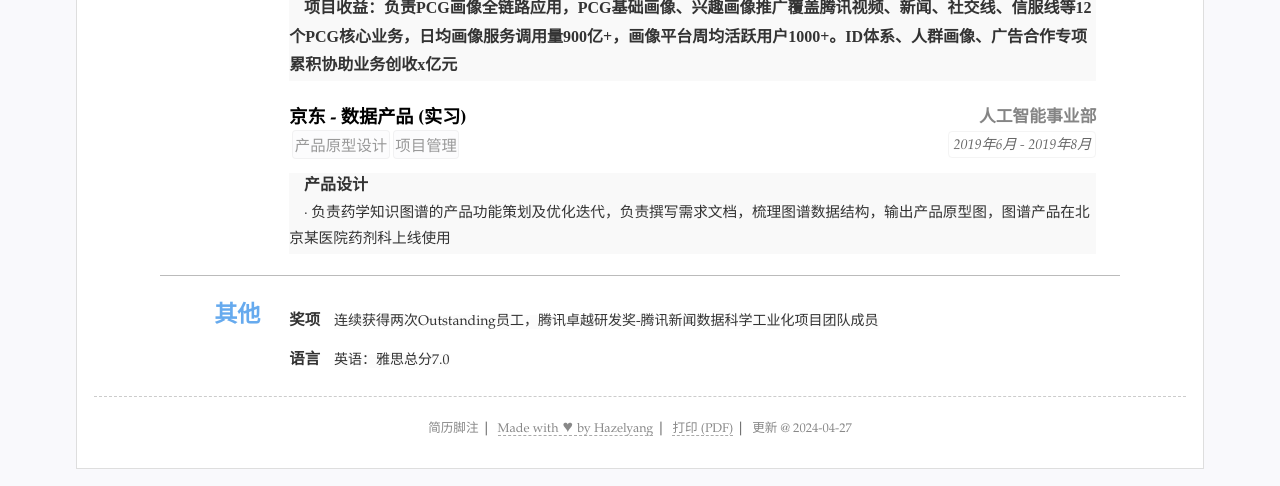
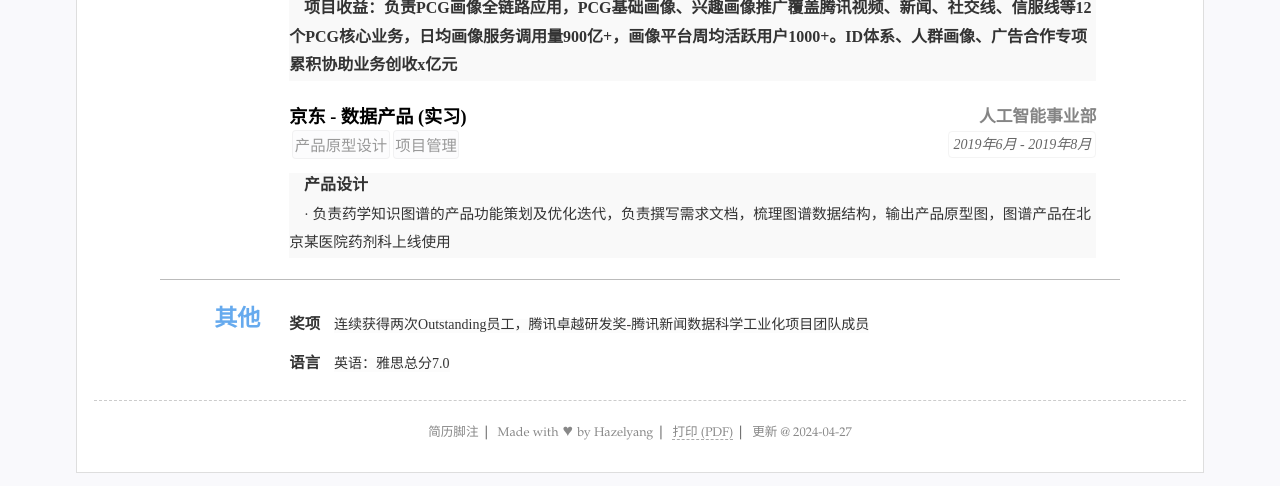
Before and after one commit to kuailexiaoshenxian/cn-wx-cv, a Jekyll site: the page built from index.html, in a window 1280 px wide. Shown: the part 1733-2219 px from the top of the page. Built offline with Jekyll 4.4.1, drawn with Linux system fonts in a browser that asks for light colours.

Commit message:
Update resume.yml

```diff
--- a/_data/resume.yml
+++ b/_data/resume.yml
@@ -125,16 +125,16 @@ main: #简历主要内容，
             <br>  &nbsp &nbsp
             <font face="等线"><font size=3><strong>项目收益：负责PCG画像全链路应用，PCG基础画像、兴趣画像推广覆盖腾讯视频、新闻、社交线、信服线等12个PCG核心业务，日均画像服务调用量900亿+，画像平台周均活跃用户1000+。ID体系、人群画像、广告合作专项累积协助业务创收x亿元 </strong></font></font>
 
-  - title: 京东 - 数据产品 (实习)
-    sub:  人工智能事业部
-    duration: "2019年6月 - 2019年8月"
+  - title: <font face="华文细黑黑体">京东 - 数据产品 (实习)</font>
+    sub:  <font face="楷体">人工智能事业部 </font>
+    duration: <font face="汉仪楷体">2019年6月 - 2019年8月</font>
     tags:
-    - 产品原型设计
+    - <font face="黑体">产品原型设计</font>
     # - 数据可视化
-    - 项目管理
+    - <font face="黑体">项目管理</font>
     # summary: 职务或者工作总结(自动折叠)
     detail: <font size=3><strong>产品设计</strong></font> <br>  &nbsp &nbsp
-           · 负责药学知识图谱的产品功能策划及优化迭代，负责撰写需求文档，梳理图谱数据结构，输出产品原型图，图谱产品在北京某医院药剂科上线使用
+           <font face="等线">· 负责药学知识图谱的产品功能策划及优化迭代，负责撰写需求文档，梳理图谱数据结构，输出产品原型图，图谱产品在北京某医院药剂科上线使用</font>
 
   # - title: 晨星资讯 - 数据分析 (实习)
   #   sub:  全球基金部门
@@ -197,10 +197,10 @@ others: #其他列表显示
   name: <font face="华文细黑黑体">其他</font>
   content: #选择需要的格式
   -
-  - title: "奖项"
-    text: "连续获得两次Outstanding员工，腾讯卓越研发奖-腾讯新闻数据科学工业化项目团队成员"
-  - title: "语言"
-    text: "英语：雅思总分7.0"
+  - title: <font face="华文细黑粗体">奖项</font>
+    text: <font face="等线">连续获得两次Outstanding员工，腾讯卓越研发奖-腾讯新闻数据科学工业化项目团队成员</font>
+  - title: <font face="华文细黑粗体">语言</font>
+    text: <font face="等线">英语：雅思总分7.0</font>
   #   items: #单行列表
   #   - 睡觉
   #   - 吃饭
@@ -222,7 +222,7 @@ footer: #脚注多组
   - text: "简历脚注"
   #   href: '/'
   - text: "Made with &hearts; by Hazelyang"
-    href: "https://hazelyang518.github.io/cv/"
+    # href: "https://hazelyang518.github.io/cn-wxcv/"
 
 #页面额外js脚本，如xx统计
 scripts:
```
